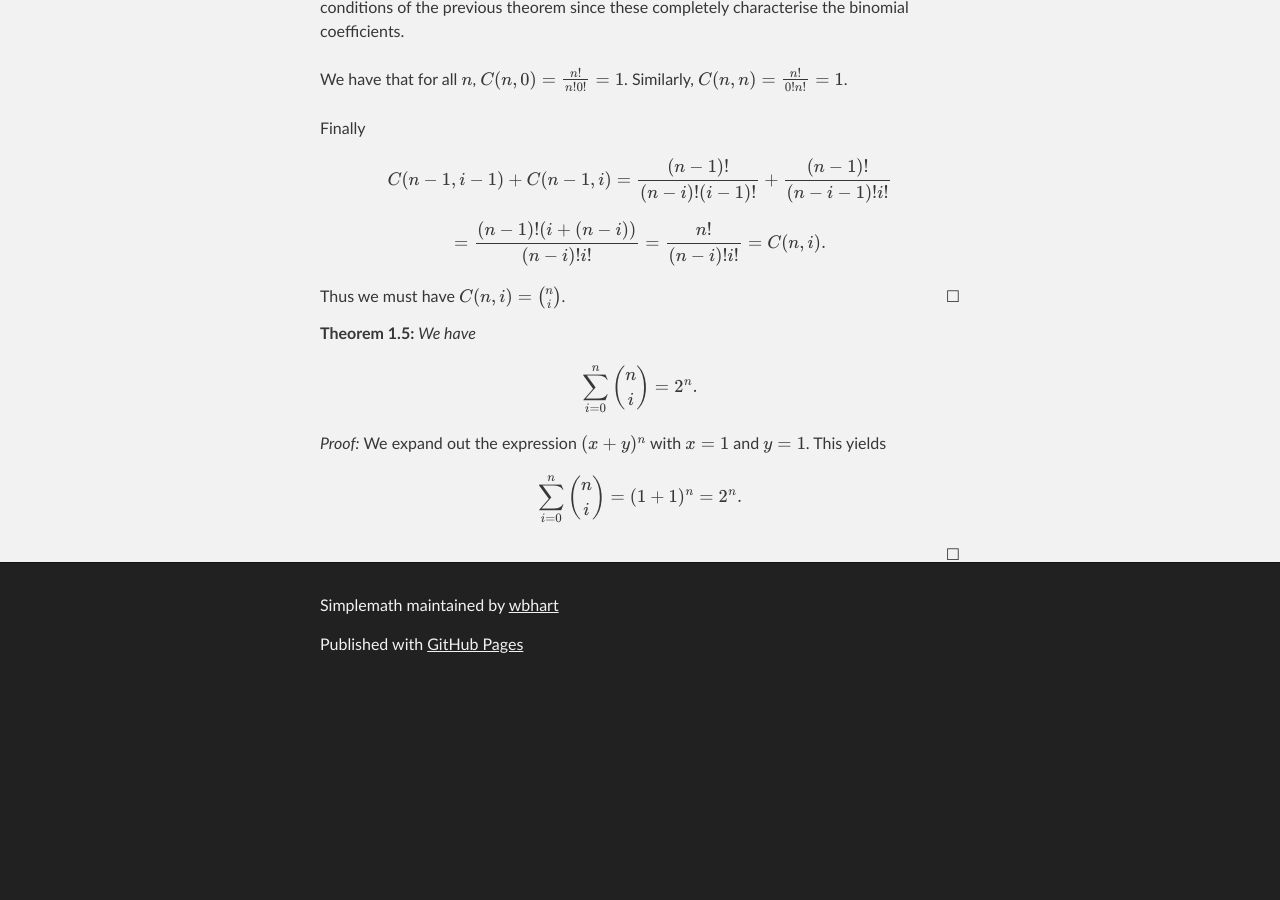
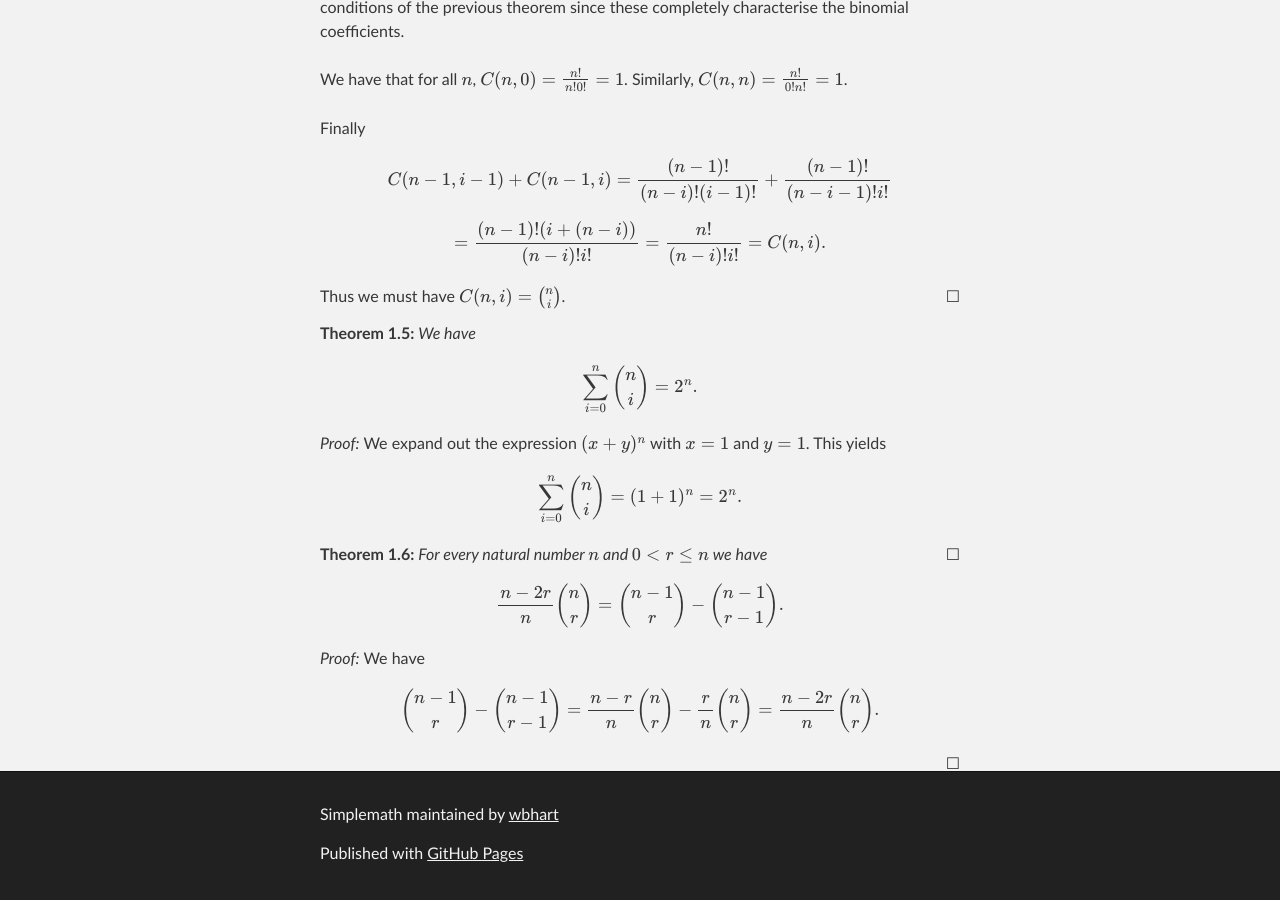
Before and after one commit to wbhart/SimpleMath, a Jekyll site: the page built from binomial.html, in a window 1280 px wide and 900 px high, scrolled down 1097 px. Built offline with Jekyll 4.4.1, drawn with Linux system fonts in a browser that asks for light colours; formulas are drawn with MathJax 3; before the commit the page ends 1788 px from its top, so only the background shows below that.

Commit message:
Update binomial.html

```diff
--- a/binomial.html
+++ b/binomial.html
@@ -59,3 +59,12 @@ $$\sum_{i = 0}^n \binom{n}{i} = 2^n.$$
 <proof> We expand out the expression $(x + y)^n$ with $x = 1$ and $y = 1$. This yields
 $$\sum_{i = 0}^n \binom{n}{i} = (1 + 1)^n = 2^n.$$
 </proof>
+
+<theorem> For every natural number $n$ and $0 < r \leq n$ we have
+$$\frac{n - 2r}{n}\binom{n}{r} = \binom{n - 1}{r} - \binom{n - 1}{r - 1}.$$
+</theorem>
+
+<proof> We have
+$$\binom{n - 1}{r} - \binom{n - 1}{r - 1} = \frac{n - r}{n}\binom{n}{r} - \frac{r}{n}\binom{n}{r}
+= \frac{n - 2r}{n}\binom{n}{r}.$$
+</proof>
```
